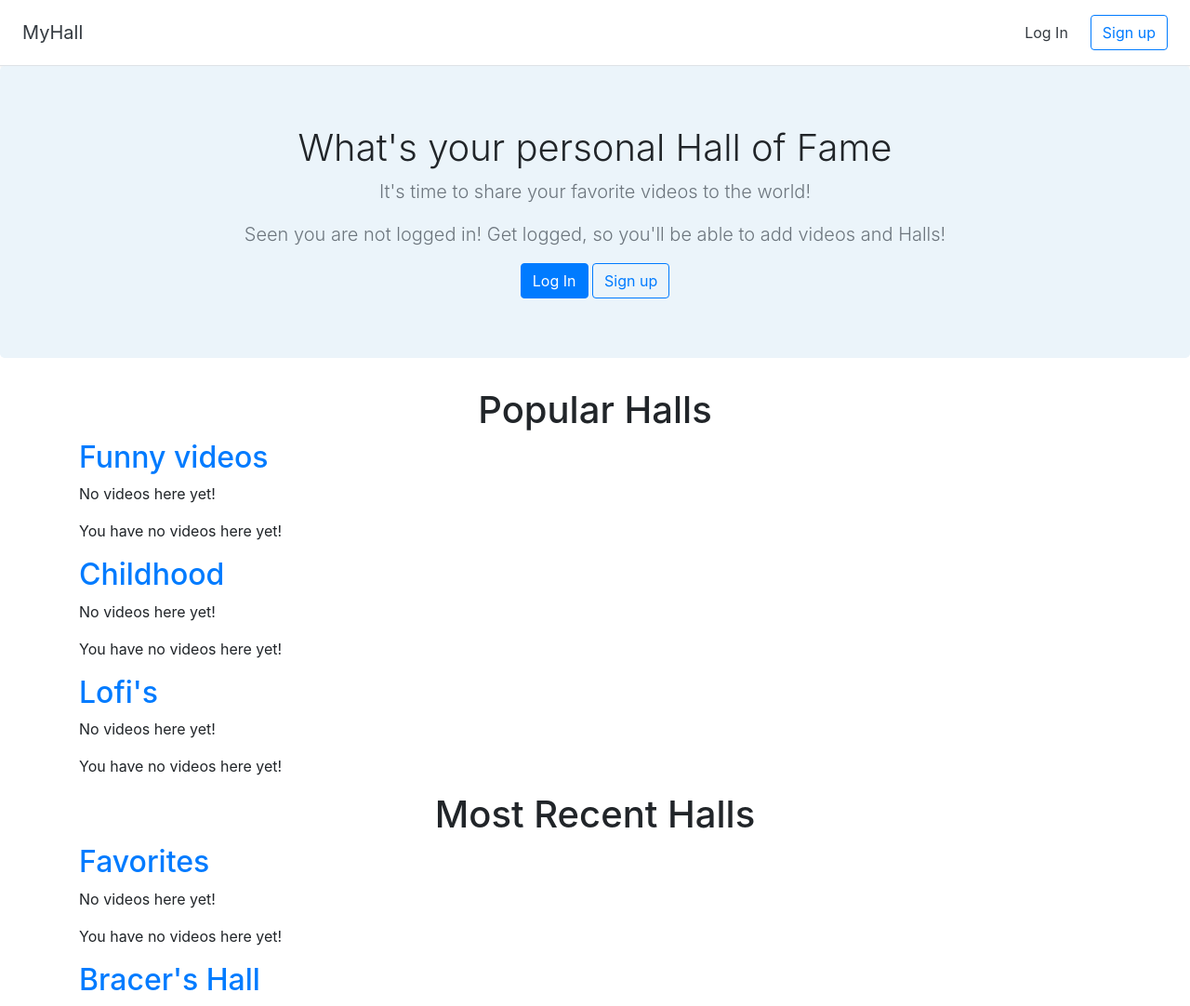
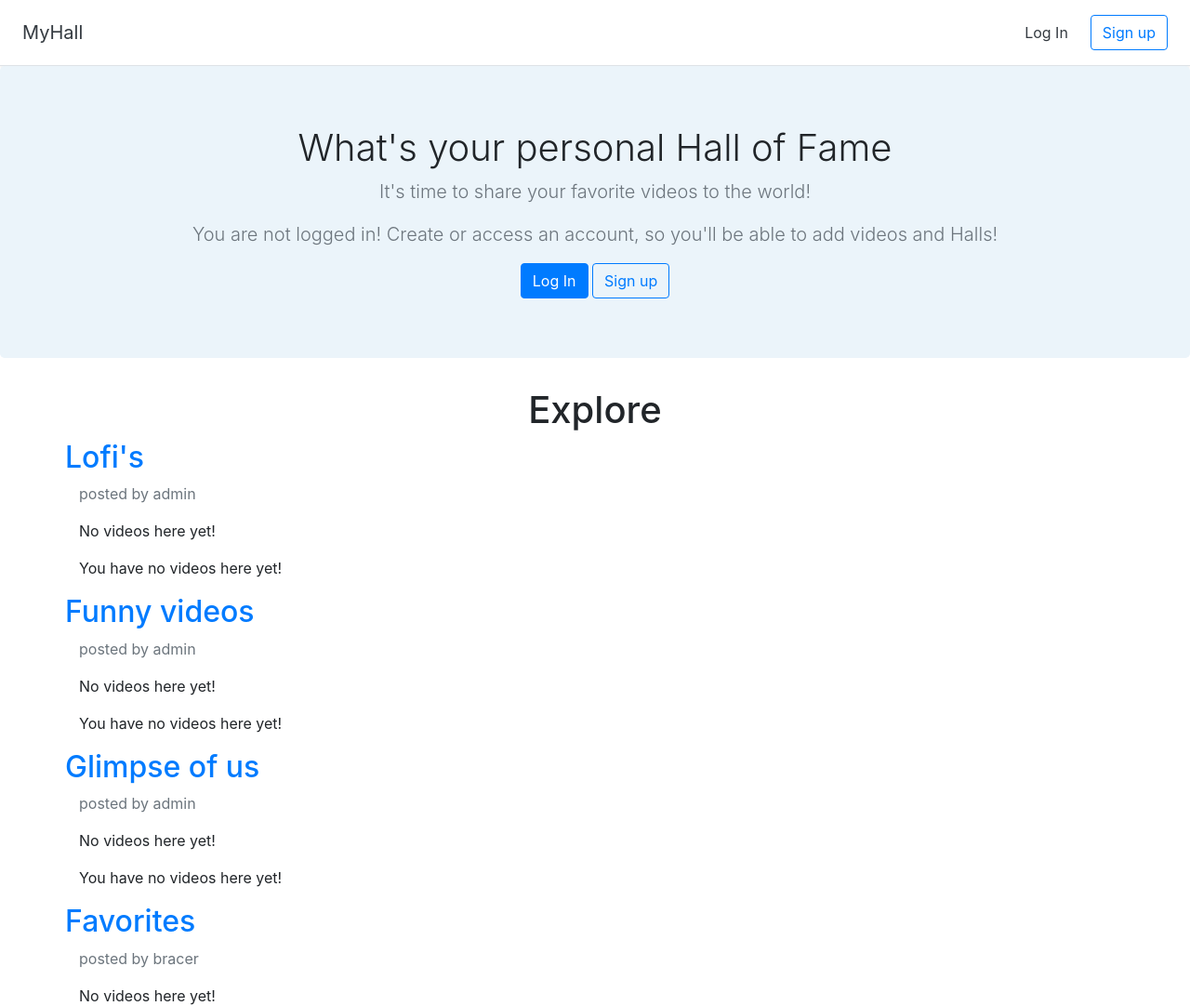
Before and after one commit to BraceroInSabot/DJANGO-Video-Plataform, a Django app: page / in a window 1280 px wide. Shown: the top 1082 px of the page at 93% size. Run offline with Django 3.2, Linux system fonts and the light colour scheme; data comes from the database, SQL or seed files in the repository; both versions use the stored data as it was after the commit; some libraries are stand-ins or nearby versions.

Commit message:
add | style: explore and recent views added and index style has been improved

```diff
--- a/core/templates/index/body_index.html
+++ b/core/templates/index/body_index.html
@@ -7,7 +7,7 @@
     {% if user.is_authenticated %}
         <a href="{% url 'dashboard' %}">My Hall collections</a>
     {% else %}
-        <p class="lead text-muted">Seen you are not logged in! Get logged, so you'll be able to add videos and Halls!</p>
+        <p class="lead text-muted">You are not logged in! Create or access an account, so you'll be able to add videos and Halls!</p>
         <a class="btn btn-primary" href="{% url 'login' %}">Log In</a>
         <a class="btn btn-outline-primary" href="{% url 'signup' %}">Sign up</a>
     {% endif %}
@@ -16,11 +16,16 @@
 <!-- Popular Halls -->
 
 <div class="container">
-    <h1 class="text-center">Popular Halls</h1>
+    <h1 class="text-center">Explore</h1>
 
-    {% for hall in popular_halls %}
+    {% for hall in random_halls %}
 
-    <h2><a href="{% url 'detail_hall' hall.id %}">{{ hall.title }}</a></h2>
+    <div class="row">
+        <h2><a href="{% url 'detail_hall' hall.id %}">{{ hall.title }}</a></h2>
+    </div>
+    <div class="text-muted">
+        <p> posted by {{ hall.user }}</p>
+    </div>
 
     {% if not hall.video_set.all %}
                 <p>No videos here yet!</p>
@@ -29,7 +34,6 @@
     {% if user.is_authenticated %}
         {% if user.id == hall.user.id %}
             {% if hall.video_set.all %}
-                <p>You have no videos here yet!</p>
                 <a href="{% url 'update_hall' hall.id %}" class="btn btn-warning">Edit hall</a>
                 <a href="{% url 'add_video' hall.id %}" class="btn btn-primary">Add video</a>
                 <a href="{% url 'delete_hall' hall.id %}" class="btn btn-danger">DELETE HALL</a>
@@ -43,7 +47,7 @@
 
     <div class="row">
 
-        {% for video in hall.video_set.all %}
+        {% for video in hall.video_set.all|slice:":3" %}
 
         <div class="col-md-4 mt-3">
             <div class="card mb-4 shadow-sm">
@@ -60,7 +64,21 @@
         {% endfor %}
     </div>
     {% endfor %}
+
+    <div class="text-center">
+        <br>
+        <br>
+        <a href="{% url 'explore' %}">
+            <button class="btn btn-primary">
+                MORE RANDOM HALLS
+            </button>
+        </a>
+        <br>
+        <br>
+    </div>
 </div>
+
+<hr>
 
 <!-- Most Recent Halls -->
 
@@ -70,6 +88,9 @@
     {% for hall in most_recent %}
 
     <h2><a href="{% url 'detail_hall' hall.id %}">{{ hall.title }}</a></h2>
+    <div class="text-muted">
+        <p> posted by {{ hall.user }}</p>
+    </div>
 
     {% if not hall.video_set.all %}
                 <p>No videos here yet!</p>
@@ -78,7 +99,6 @@
     {% if user.is_authenticated %}
         {% if user.id == hall.user.id %}
             {% if hall.video_set.all %}
-                <p>You have no videos here yet!</p>
                 <a href="{% url 'update_hall' hall.id %}" class="btn btn-warning">Edit hall</a>
                 <a href="{% url 'add_video' hall.id %}" class="btn btn-primary">Add video</a>
                 <a href="{% url 'delete_hall' hall.id %}" class="btn btn-danger">DELETE HALL</a>
@@ -92,7 +112,7 @@
 
     <div class="row">
 
-        {% for video in hall.video_set.all %}
+        {% for video in hall.video_set.all|slice:":6" %}
 
         <div class="col-md-4 mt-3">
             <div class="card mb-4 shadow-sm">
@@ -109,4 +129,16 @@
         {% endfor %}
     </div>
     {% endfor %}
+
+    <div class="text-center">
+        <br>
+        <br>
+        <a href="{% url 'most_recent' %}">
+            <button class="btn btn-primary">
+                MORE FRESH HALLS
+            </button>
+        </a>
+        <br>
+        <br>
+    </div>
 </div>
--- a/core/urls.py
+++ b/core/urls.py
@@ -6,6 +6,8 @@ from .views import *
 
 urlpatterns = [
     path("", home, name="home"),
+    path("explore", explore, name="explore"),
+    path("most-recent", recent, name="most_recent"),
 
     # Authentication
     path("signup", SignUpView.as_view(), name="signup"),
--- a/core/views.py
+++ b/core/views.py
@@ -20,9 +20,22 @@ YOUTUBE_API_KEY = "AIzaSyAI8wKj4dg3bX5unMy7px0YiKrKQmx9UZc"
 
 
 def home(request):
-    popular_halls = [Hall.objects.get(pk=2), Hall.objects.get(pk=3), Hall.objects.get(pk=4)]
+    explore = Hall.objects.order_by("?")[:5]
     most_recent = Hall.objects.all().order_by('-id')[:5]
-    return render(request, 'index/index.html', {"popular_halls":popular_halls, "most_recent":most_recent})
+    return render(request, 'index/index.html', {"random_halls":explore, "most_recent":most_recent})
+
+
+def explore(request):
+    explore = Hall.objects.order_by("?").all()
+
+    return render(request, "index/explore.html", {"explore":explore})
+
+
+def recent(request):
+    most_recent = Hall.objects.all().order_by('-id')
+
+    return render(request, "index/recent.html", {"recent":most_recent})
+
 
 @login_required
 def dashboard(request):
```
Also changed, not shown: core/templates/index/body_explore.html (added, +52 -0 lines), core/templates/index/body_most_recent.html (added, +49 -0 lines), core/templates/index/explore.html (added, +7 -0 lines), core/templates/index/recent.html (added, +7 -0 lines), main.py (deleted, +0 -16 lines), db.sqlite3.
